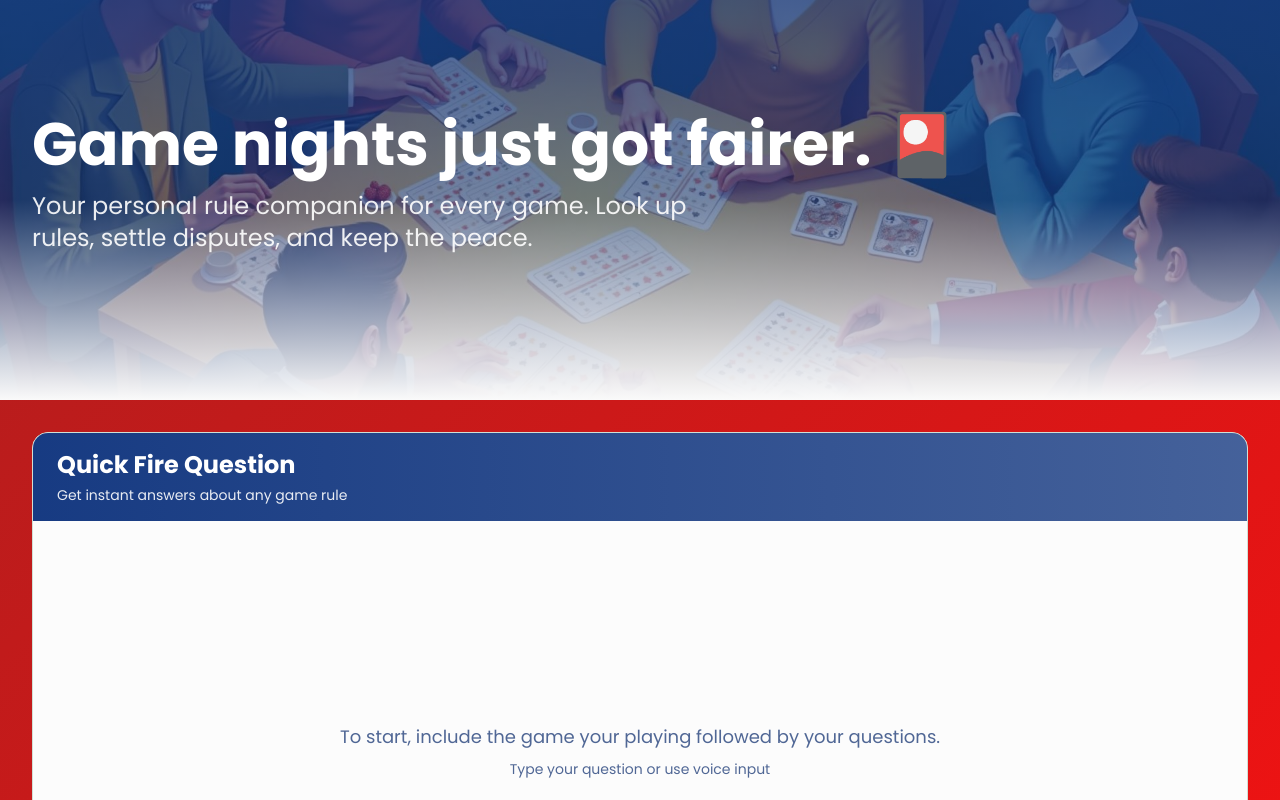
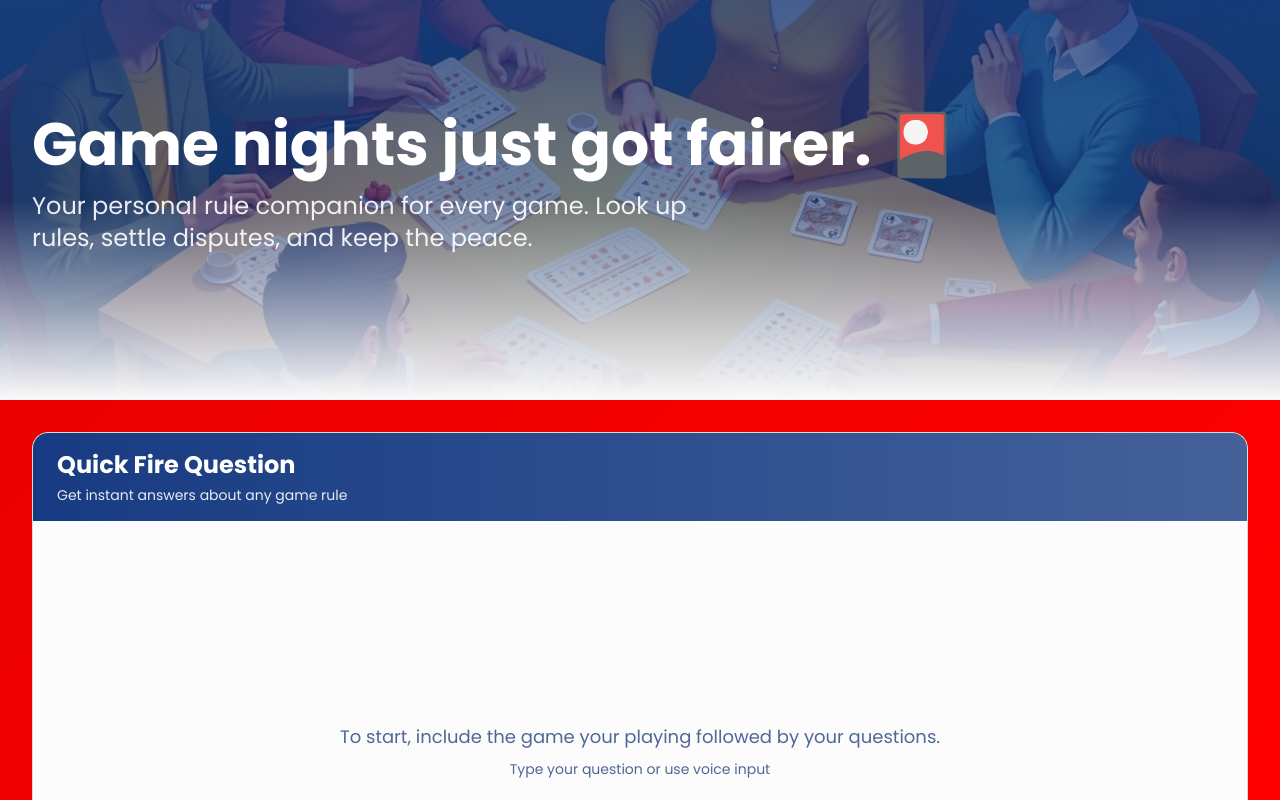
Before and after one commit to danielonwardsanalytics/rule-referee-companion, a React (Vite) app: page / in a window 1280 px wide. Shown: the top 800 px of the page. Built offline with nearby package versions, Linux system fonts and the light colour scheme; the HTML template or start-up script is replaced by a standard one.

Commit message:
Update background color

```diff
--- a/src/index.css
+++ b/src/index.css
@@ -11,7 +11,7 @@ All colors MUST be HSL.
     --background: 0 0% 98%;
     --foreground: 220 70% 15%;
 
-    --gradient-background: linear-gradient(135deg, hsl(0 70% 40%), hsl(0 85% 50%));
+    --gradient-background: linear-gradient(135deg, hsl(0 100% 45%), hsl(0 100% 50%));
 
     --card: 0 0% 99%;
     --card-foreground: 220 70% 15%;
```
